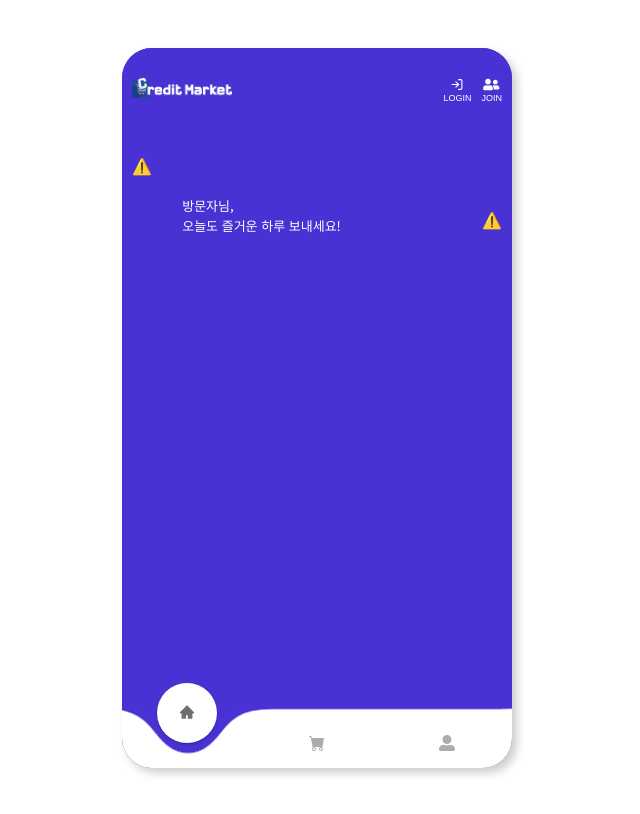
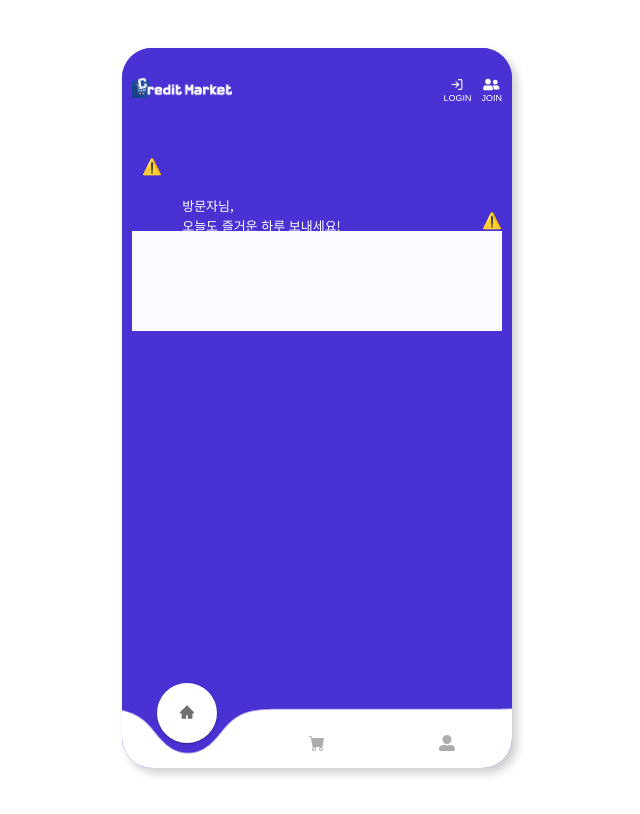
Before and after one commit to fastcampus-mini/credit-market-FE, a React (Vite) app: page / in a window 1280 px wide. Shown: the whole page, without its empty margins (323-963 px from the left). Built offline with nearby package versions, Linux system fonts and the light colour scheme; no server answers; what emotion-reset would draw is missing.

Commit message:
Feat: 하단 추천상품 목록 진행중

```diff
--- a/src/pages/Home.tsx
+++ b/src/pages/Home.tsx
@@ -23,6 +23,7 @@ const Home = () => {
         <br />
         오늘도 즐거운 하루 보내세요!
       </p>
+      <div id="panel"></div>
     </StyledHome>
   );
 };
@@ -31,7 +32,7 @@ export default Home;
 
 const StyledHome = styled.div`
   position: relative;
-  padding: 50px 0 0;
+  padding: 50px 0 0 10px;
 
   .welcome {
     width: 157px;
@@ -57,4 +58,12 @@ const StyledHome = styled.div`
       width: 230px;
     }
   }
+
+  #panel {
+    position: absolute;
+    left: 0;
+    background: ${COLORS.background};
+    width: 100%;
+    height: 100px;
+  }
 `;
```
